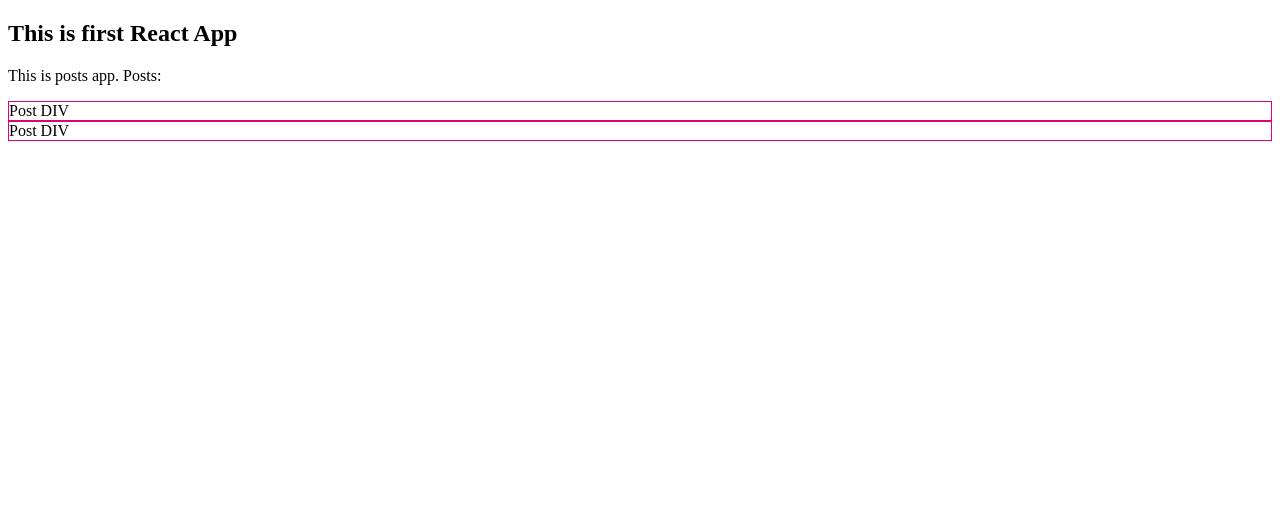
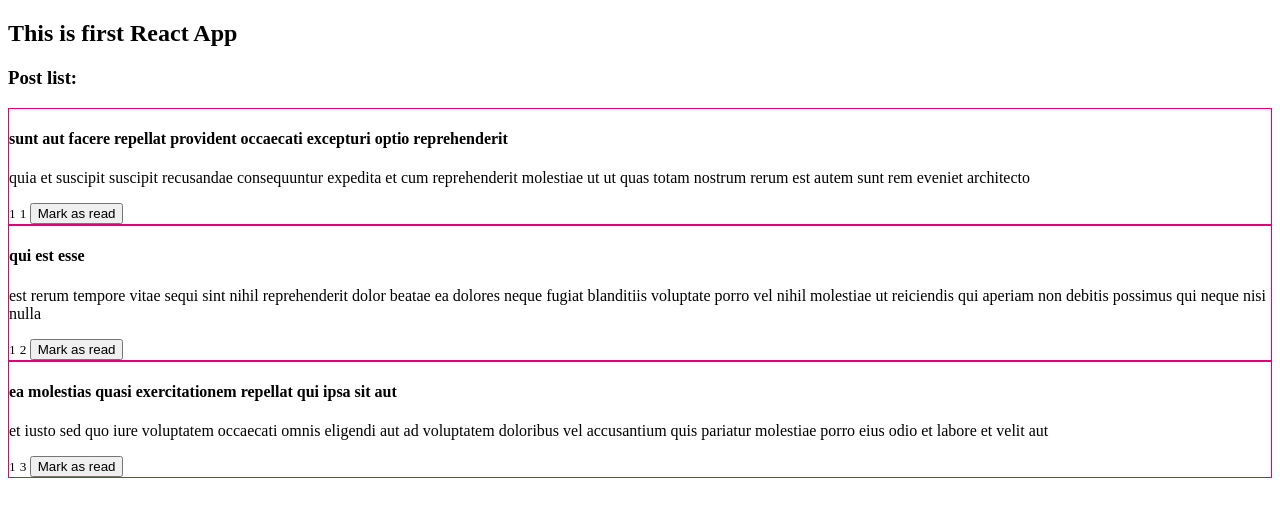
Before and after one commit to plameni/posts-app-frontend, a React (Create React App) app: page / in a window 1280 px wide. Shown: the top 516 px of the page. Built offline with nearby package versions, Linux system fonts and the light colour scheme.

Commit message:
Added state, events

```diff
--- a/src/components/App/App.js
+++ b/src/components/App/App.js
@@ -1,13 +1,11 @@
 import "./App.css";
-import Post from './../general/Post/Post';
+import PostList from "./../presentation/PostList/PostList";
 
 const App = () => {
   return (
     <div>
       <h2>This is first React App</h2>
-      <p>This is posts app. Posts:</p>
-      <Post />
-      <Post></Post>
+      <PostList />
     </div>
   );
 };
--- /dev/null
+++ b/src/components/general/Card/Card.js
@@ -0,0 +1,8 @@
+
+const Card = (props) => {
+    return (
+        <div className="card"> {props.children} </div>
+    );
+}
+
+export default Card;
--- a/src/components/general/Post/Post.js
+++ b/src/components/general/Post/Post.js
@@ -1,9 +1,23 @@
-import './Post.css';
+import "./Post.css";
+import { useState } from "react";
 
-const Post = () => {
+const Post = (props) => {
 
-    return <div className="post-div">Post DIV</div>
+  const [title, setTitle] = useState(props.postData.title);
 
-}
+  const buttonClickHandler = () => {
+    setTitle('READ!');
+    console.log('CONFIRMATION!');
+  }
+
+  return (
+    <div className="post-div">
+      <h4> {title} </h4>
+      <p> {props.postData.body} </p>
+      <small>{props.postData.userId}</small> <small> {props.postData.id} </small>
+      <button onClick={buttonClickHandler}>Mark as read</button>
+    </div>
+  );
+};
 
 export default Post;
--- /dev/null
+++ b/src/components/presentation/PostList/PostList.js
@@ -0,0 +1,43 @@
+import Post from "./../../general/Post/Post";
+import Card from "./../../general/Card/Card";
+
+const PostList = () => {
+  const posts = [
+    {
+      userId: 1,
+      id: 1,
+      title:
+        "sunt aut facere repellat provident occaecati excepturi optio reprehenderit",
+      body: "quia et suscipit\nsuscipit recusandae consequuntur expedita et cum\nreprehenderit molestiae ut ut quas totam\nnostrum rerum est autem sunt rem eveniet architecto",
+    },
+    {
+      userId: 1,
+      id: 2,
+      title: "qui est esse",
+      body: "est rerum tempore vitae\nsequi sint nihil reprehenderit dolor beatae ea dolores neque\nfugiat blanditiis voluptate porro vel nihil molestiae ut reiciendis\nqui aperiam non debitis possimus qui neque nisi nulla",
+    },
+    {
+      userId: 1,
+      id: 3,
+      title: "ea molestias quasi exercitationem repellat qui ipsa sit aut",
+      body: "et iusto sed quo iure\nvoluptatem occaecati omnis eligendi aut ad\nvoluptatem doloribus vel accusantium quis pariatur\nmolestiae porro eius odio et labore et velit aut",
+    },
+  ];
+
+  return (
+    <div>
+      <h3>Post list:</h3>
+      <Card>
+        <Post postData={posts[0]} />
+      </Card>
+      <Card>
+        <Post postData={posts[1]} />
+      </Card>
+      <Card>
+        <Post postData={posts[2]} />
+      </Card>
+    </div>
+  );
+};
+
+export default PostList;
```
